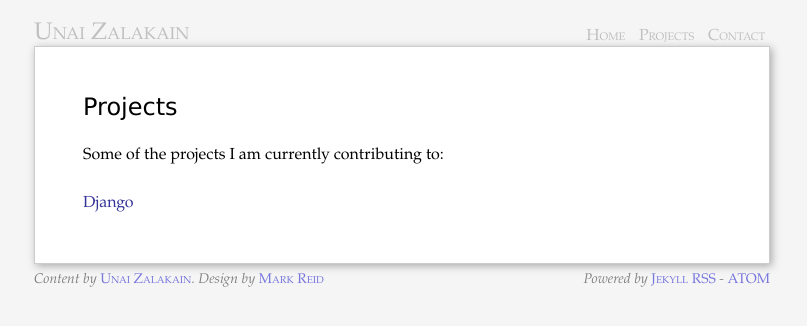
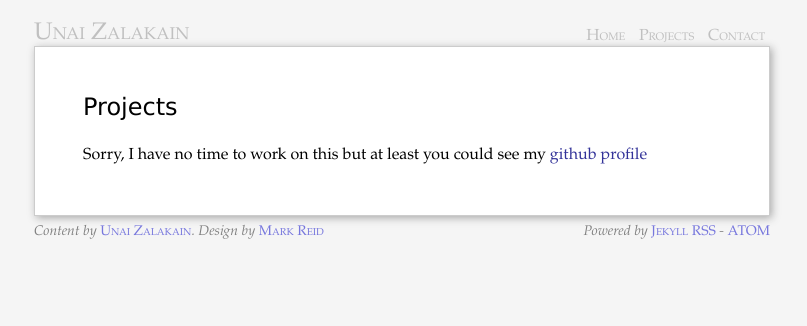
Before and after one commit to ashleyh/unaizalakain.github.io, a Jekyll site: the page built from projects/index.md, in a window 1280 px wide. Shown: the top 326 px of the page, without its empty margins (238-1045 px from the left). Built offline with Jekyll 4.4.1, drawn with Linux system fonts in a browser that asks for light colours.

Commit message:
some basic content

```diff
--- a/projects/index.md
+++ b/projects/index.md
@@ -3,6 +3,5 @@ layout: page
 title: Projects
 ---
 
-Some of the projects I am currently contributing to:
-
-<a href="/projects/django">Django</a>
+Sorry, I have no time to work on this but at least you could see my [github
+profile](https://github.com/unaizalakain/)
```
Also changed, not shown: _posts/first.md (added, +7 -0 lines), contact/index.md (+5 -0 lines).
